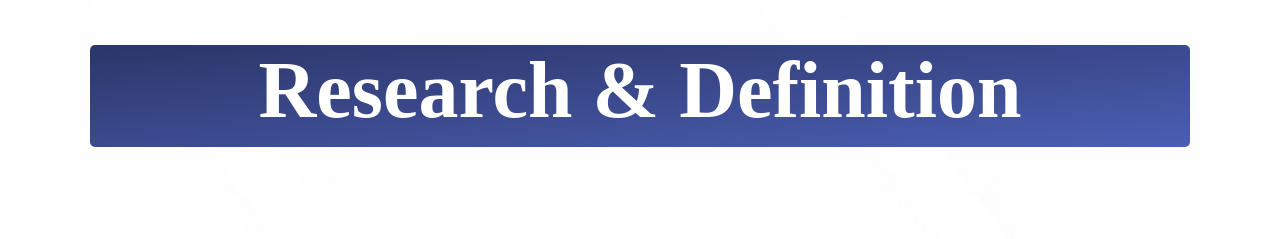
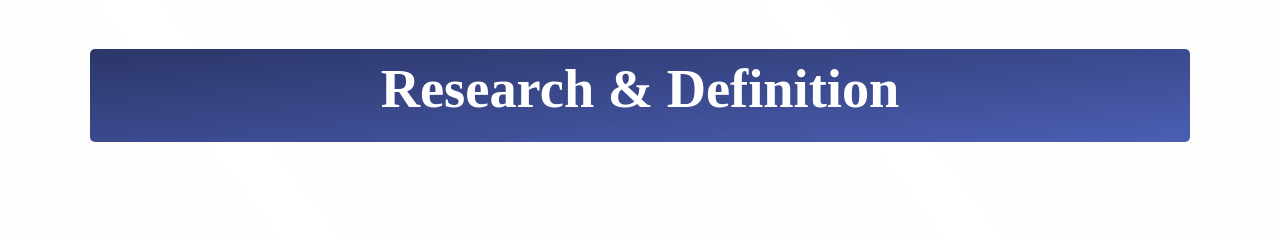
Before and after one commit to hodaeg/portfolio, a plain HTML site: page govotecasestudy.html in a window 1280 px wide. Shown: the part 713-952 px from the top of the page. Drawn offline with nearby package versions, Linux system fonts and the light colour scheme; a web font is replaced by a local one.

Commit message:
updated csheader

```diff
--- a/CSS/style.css
+++ b/CSS/style.css
@@ -238,6 +238,7 @@ ol {
 
 #gvHero > h1 {
   color:white;
+  font-size: calc(1em + 3vw);
 }
 
 .csHeroItem {
@@ -521,11 +522,13 @@ ol {
   width: 100%;
   text-align: center;
   border-radius: 5px;
+  line-height: 1;
 }
 
 .csHeader > h1 {
-  line-height: unset;
   color: white;
+  font-size: calc(1em + 3vw);
+  line-height: 1.5;
 }
 
 .csHeaderDup {
@@ -538,7 +541,7 @@ ol {
   width: 100%;
   text-align: center;
   border-radius: 5px;
-  line-height: 0;
+  line-height: 1.5;
 }
 
 .maxHeight {
```
